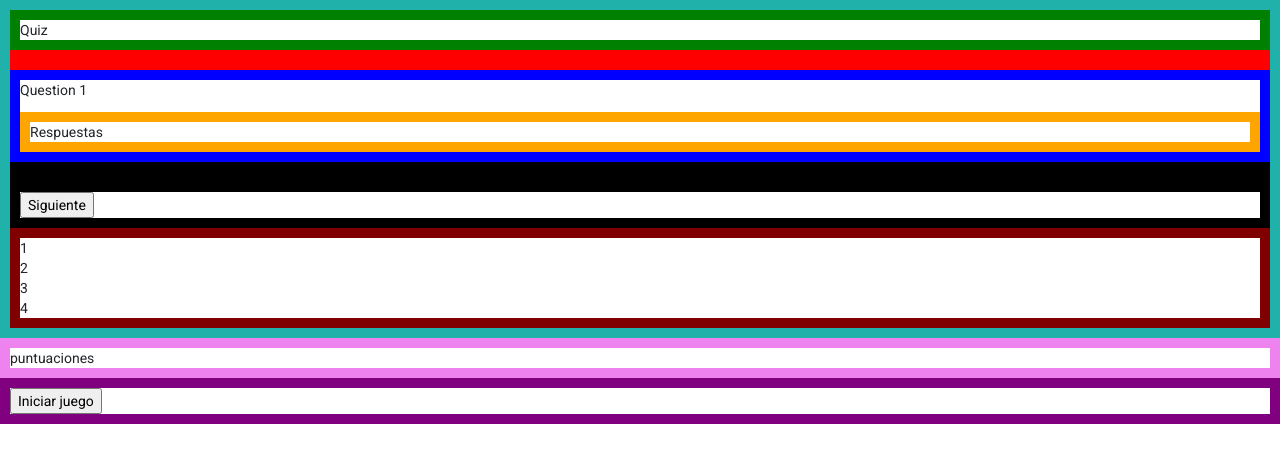
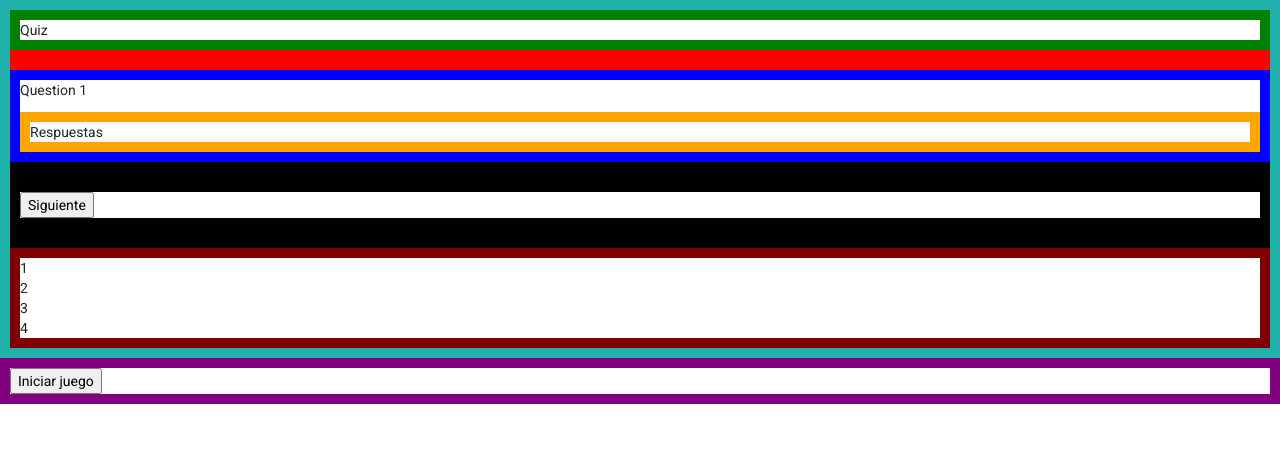
Before and after one commit to adrcorona13/AppAngularNST, an Angular app: page / in a window 1280 px wide. Shown: the top 462 px of the page. Built offline with nearby package versions, Linux system fonts and the light colour scheme.

Commit message:
some additional behavior

```diff
--- a/src/app/app.component.html
+++ b/src/app/app.component.html
@@ -1,4 +1,4 @@
-<div style="border:solid 10px lightseagreen">
+<div style="border:solid 10px lightseagreen" *ngIf="!gameOver">
     <div style="border:solid 10px  green">
         Quiz
     </div>
@@ -14,11 +14,14 @@
     <div style="border:solid 10px  black">
         <input type="button" (click)="nextQuestion()" value="Siguiente" *ngIf="!isLastQuestion()">
     </div>
+    <div style="border:solid 10px  black">
+        <input type="button" (click)="displayResults()" value="Ver Resultados" *ngIf="isLastQuestion()">
+    </div>
     <div style="border:solid 10px  maroon">
         <step-bar [questionIndexes]="getQuestionIndexes()" [(currentQuestion)]="currentQuestion"></step-bar>
     </div>
 </div>
-<div style="border:solid 10px  violet">
+<div style="border:solid 10px  violet" *ngIf="gameOver">
     puntuaciones
 </div>
 <div style="border:solid 10px  purple" *ngIf="newGame">
--- a/src/app/app.component.ts
+++ b/src/app/app.component.ts
@@ -50,11 +50,19 @@ export class AppComponent implements OnInit  {
   startGame(){
     this.startTimer = true;
     this.newGame = false;
+    this.gameOver = false;
   }
 
   finishGame(){
     this.startTimer = false;
     this.newGame = true;
+    this.gameOver = true;
+  }
+
+  displayResults(){
+    this.gameOver = true;
+    this.newGame = false;
+    this.startTimer = false;
   }
 
 
```
